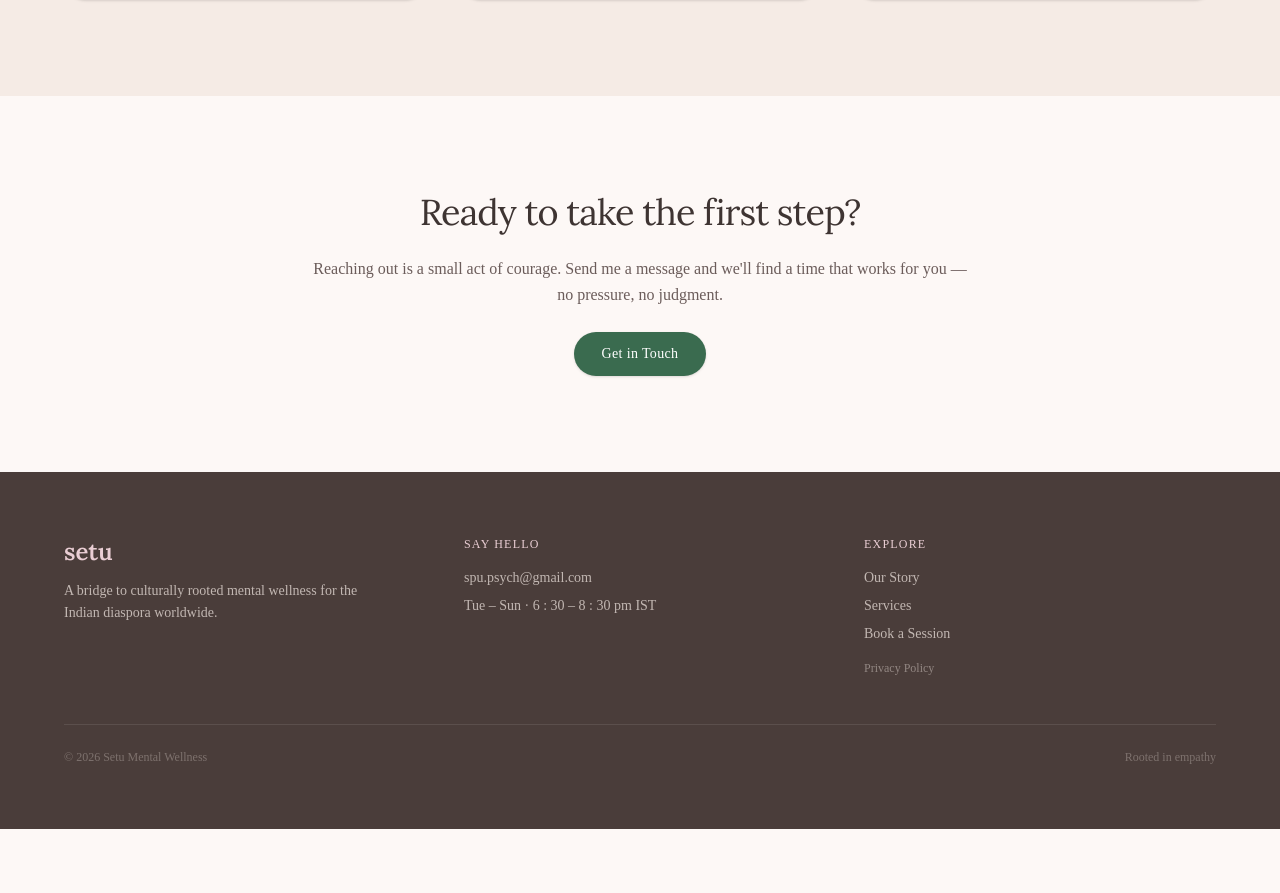
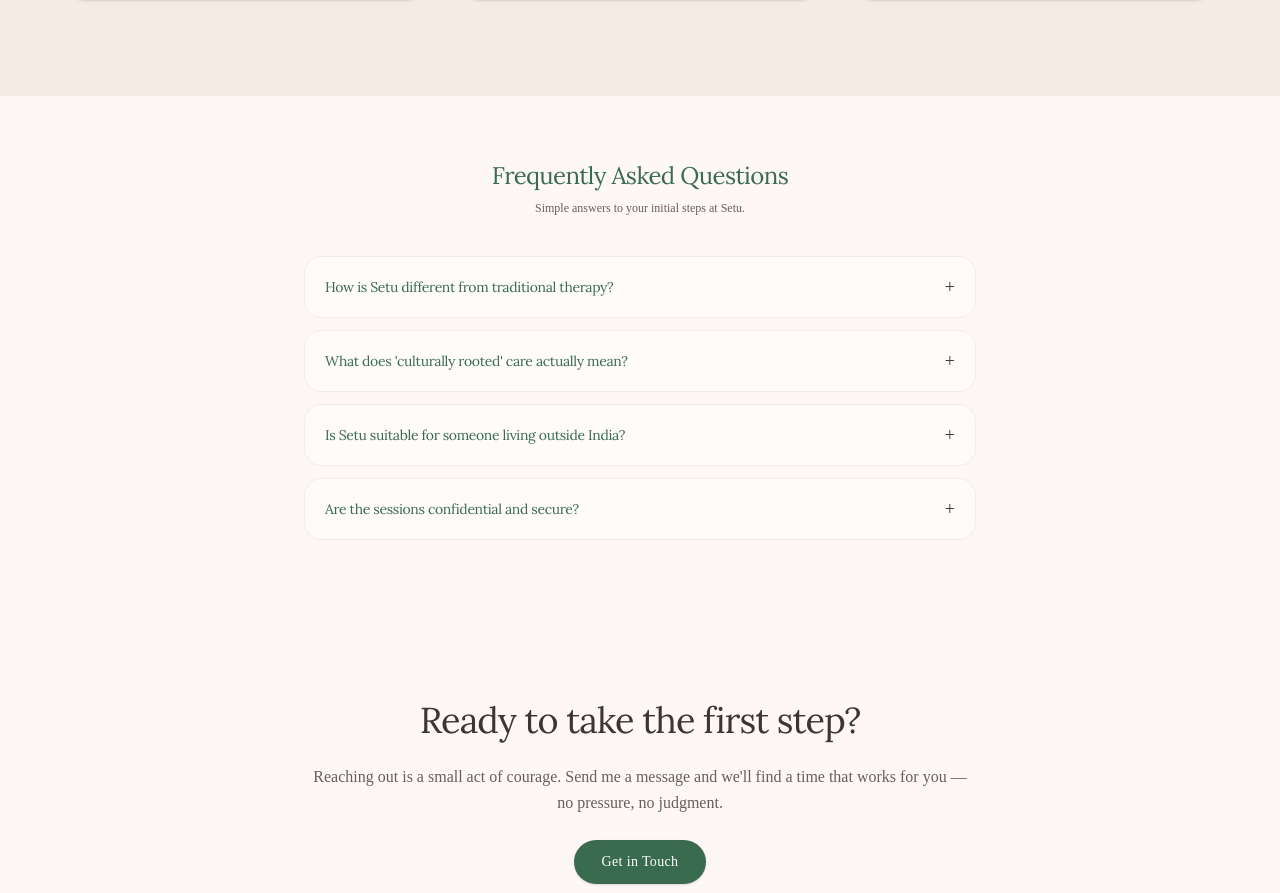
Before and after one commit to spupsych-prog/Setu-Website, a Next.js app: page / in a window 1280 px wide. Shown: the part 2506-3399 px from the top of the page. Before the commit the page ends 3335 px from the top, so only its background shows below. Built offline with nearby package versions, Linux system fonts and the light colour scheme.

Commit message:
feat: implement AI discovery optimizations, enhanced schema, and collapsible FAQ section

```diff
--- a/src/app/layout.tsx
+++ b/src/app/layout.tsx
@@ -61,23 +61,80 @@
         <script
           type="application/ld+json"
           dangerouslySetInnerHTML={{
-            __html: JSON.stringify({
+            __html: JSON.stringify([
+              {
                 "@context": "https://schema.org",
                 "@type": "PsychologicalService",
                 "name": "Setu Mental Wellness",
                 "description": "Culturally sensitive mental wellness care for the Indian diaspora.",
                 "url": "https://setuwellness.com",
                 "logo": "https://setuwellness.com/og-image.jpg",
+                "image": "https://setuwellness.com/og-image.jpg",
                 "provider": {
-                "@type": "Person",
-                "name": "Purva Sreekaanth",
-                "jobTitle": "Psychologist"
+                  "@id": "https://setuwellness.com/#purva"
                 },
                 "areaServed": {
                   "@type": "Country",
                   "name": "Global"
+                },
+                "openingHoursSpecification": {
+                  "@type": "OpeningHoursSpecification",
+                  "dayOfWeek": ["Tuesday", "Wednesday", "Thursday", "Friday", "Saturday", "Sunday"],
+                  "opens": "18:30",
+                  "closes": "20:30"
                 }
-            })
+              },
+              {
+                "@context": "https://schema.org",
+                "@type": "Person",
+                "@id": "https://setuwellness.com/#purva",
+                "name": "Purva Sreekaanth",
+                "jobTitle": "Psychologist",
+                "url": "https://setuwellness.com/about",
+                "image": "https://setuwellness.com/assets/about-portrait-purva.jpg",
+                "knowsAbout": ["CBT", "ACT", "Indian Diaspora Mental Health", "Cultural Wellness"]
+              },
+              {
+                "@context": "https://schema.org",
+                "@type": "FAQPage",
+                "mainEntity": [
+                  {
+                    "@type": "Question",
+                    "name": "How is Setu different from traditional therapy?",
+                    "acceptedAnswer": {
+                      "@type": "Answer",
+                      "text": "Setu focuses on 'mind care' rather than a clinical 'patient' model. We specialize in the Indian diaspora experience, meaning you don't have to explain your cultural background—we already speak that language."
+                    }
+                  },
+                  {
+                    "@type": "Question",
+                    "name": "What does 'culturally rooted' care actually mean?",
+                    "acceptedAnswer": {
+                      "@type": "Answer",
+                      "text": "It means we honor the unique family dynamics, inherited traditions, and lived experiences of being Indian."
+                    }
+                  }
+                ]
+              },
+              {
+                "@context": "https://schema.org",
+                "@type": "BreadcrumbList",
+                "itemListElement": [
+                  {
+                    "@type": "ListItem",
+                    "position": 1,
+                    "name": "Home",
+                    "item": "https://setuwellness.com"
+                  },
+                  {
+                    "@type": "ListItem",
+                    "position": 2,
+                    "name": "About",
+                    "item": "https://setuwellness.com/about"
+                  }
+                ]
+              }
+            ])
           }}
         />
         <Navbar />
--- a/src/app/robots.ts
+++ b/src/app/robots.ts
@@ -1,12 +1,20 @@
 import { MetadataRoute } from "next";
+
+export const dynamic = "force-static";
 
 export default function robots(): MetadataRoute.Robots {
   return {
-    rules: {
-      userAgent: "*",
-      allow: "/",
-      disallow: "/private/",
-    },
+    rules: [
+      {
+        userAgent: "*",
+        allow: "/",
+        disallow: "/private/",
+      },
+      {
+        userAgent: ["GPTBot", "ChatGPT-User", "PerplexityBot", "ClaudeBot", "Google-Extended"],
+        allow: "/",
+      }
+    ],
     sitemap: "https://setuwellness.com/sitemap.xml",
   };
 }
--- a/src/app/sitemap.ts
+++ b/src/app/sitemap.ts
@@ -1,4 +1,6 @@
 import { MetadataRoute } from "next";
+
+export const dynamic = "force-static";
 
 export default function sitemap(): MetadataRoute.Sitemap {
   const baseUrl = "https://setuwellness.com";
--- a/src/components/home/HomeClient.tsx
+++ b/src/components/home/HomeClient.tsx
@@ -1,7 +1,38 @@
 "use client";
 
+import { useState } from "react";
 import Image from "next/image";
 import Link from "next/link";
+
+function FaqItem({ q, a }: { q: string; a: string }) {
+  const [isOpen, setIsOpen] = useState(false);
+  return (
+    <div
+      className={`group rounded-xl border border-brand-sand bg-white/50 transition-all duration-300 ${isOpen ? "shadow-md bg-white border-brand-sage/20" : "hover:bg-white/80"}`}
+    >
+      <button
+        onClick={() => setIsOpen(!isOpen)}
+        className="w-full px-5 py-4 text-left flex items-center justify-between gap-4"
+      >
+        <h3 className={`text-sm font-serif transition-colors ${isOpen ? "text-brand-earth" : "text-brand-sage"}`}>
+          {q}
+        </h3>
+        <span className={`text-lg transition-transform duration-300 ${isOpen ? "rotate-45" : ""}`}>
+          +
+        </span>
+      </button>
+      <div
+        className={`overflow-hidden transition-all duration-300 ease-in-out ${isOpen ? "max-h-40 opacity-100" : "max-h-0 opacity-0"}`}
+      >
+        <div className="px-5 pb-5 pt-0">
+          <p className="text-xs text-brand-fog leading-relaxed">
+            {a}
+          </p>
+        </div>
+      </div>
+    </div>
+  );
+}
 
 export default function HomeClient() {
   return (
@@ -189,6 +220,39 @@
         </div>
       </section>
 
+      {/* ───── FAQ (AI Discovery & User Clarity) ───── */}
+      <section className="py-16 px-6 bg-brand-linen">
+        <div className="mx-auto max-w-2xl">
+          <div className="text-center mb-10">
+            <h2 className="text-xl sm:text-2xl mb-2 font-serif text-brand-sage">Frequently Asked Questions</h2>
+            <p className="text-xs text-brand-fog">Simple answers to your initial steps at Setu.</p>
+          </div>
+
+          <div className="space-y-3">
+            {[
+              {
+                q: "How is Setu different from traditional therapy?",
+                a: "Setu focuses on 'mind care' rather than a clinical 'patient' model. We specialize in the Indian diaspora experience, meaning you don't have to explain your cultural background—we already speak that language. Our approach combines evidence-based CBT and ACT with cultural sensitivity.",
+              },
+              {
+                q: "What does 'culturally rooted' care actually mean?",
+                a: "It means we honor the unique family dynamics, inherited traditions, and lived experiences of being Indian. Whether it's navigating intergenerational expectations or the specific challenges of living abroad, our guidance is shaped by an understanding of these roots.",
+              },
+              {
+                q: "Is Setu suitable for someone living outside India?",
+                a: "Absolutely. Setu was built specifically for the global Indian diaspora. We operate across time zones and provide a secure, borderless space for mental wellness, regardless of where you currently call home.",
+              },
+              {
+                q: "Are the sessions confidential and secure?",
+                a: "Yes. Your privacy is our highest priority. All sessions are conducted in a judgment-free, confidential environment, ensuring you have a safe space to explore your inner self without reservations.",
+              },
+            ].map((faq, i) => (
+              <FaqItem key={i} q={faq.q} a={faq.a} />
+            ))}
+          </div>
+        </div>
+      </section>
+
       {/* ───── Contact CTA ───── */}
       <section id="contact" className="py-24 px-6">
         <div className="mx-auto max-w-2xl text-center space-y-6">
```
Lines whose indentation alone changed are shown as unchanged.
